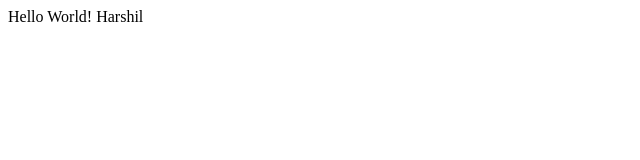
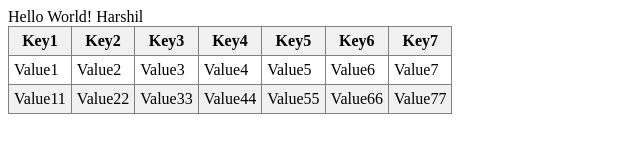
Before and after one commit to harshild/fb-api-chatbot, a website: page src/public/index.html in a window 1280 px wide. Shown: the whole page, without its empty margins (0-640 px from the left). Drawn offline with nearby package versions, Linux system fonts and the light colour scheme.

Commit message:
Configured a basic dynamic table

```diff
--- a/src/public/index.html
+++ b/src/public/index.html
@@ -2,6 +2,19 @@
 <html ng-app="mainApp" ng-controller="mainCtrl">
 <script src="https://ajax.googleapis.com/ajax/libs/angularjs/1.5.8/angular.min.js"></script>
 <script src="main.js"></script>
+<style>
+table, th , td  {
+  border: 1px solid grey;
+  border-collapse: collapse;
+  padding: 5px;
+}
+table tr:nth-child(odd) {
+  background-color: #f1f1f1;
+}
+table tr:nth-child(even) {
+  background-color: #ffffff;
+}
+</style>
 
 <head>
     <meta charset="UTF-8">
@@ -10,9 +23,17 @@
 
 <body>
 
-Hello World! {{name}}
+    Hello World! {{name}}
 
-<div id="dvTable"></div>
+    <table>
+        <tr>
+            <th ng-repeat="(key, value) in dataRows[0]">{{key}}</th>
+        </tr>
+        <tr ng-repeat="dataRow in dataRows">
+            <td ng-repeat="(key, value) in dataRow">{{ value }}</td>
+        </tr>
+    </table>
+
 </body>
 
 </html>
--- a/src/public/main.js
+++ b/src/public/main.js
@@ -3,4 +3,28 @@
 angular.module('mainApp', [])
     .controller('mainCtrl', function ($scope, $http) {
         $scope.name = "Harshil";
+
+        $scope.dataRows = [{
+            "Key1" : "Value1",
+            "Key2" : "Value2",
+            "Key3" : "Value3",
+            "Key4" : "Value4",
+            "Key5" : "Value5",
+            "Key6" : "Value6",
+            "Key7" : "Value7"
+        },
+        {
+            "Key1" : "Value11",
+            "Key2" : "Value22",
+            "Key3" : "Value33",
+            "Key4" : "Value44",
+            "Key5" : "Value55",
+            "Key6" : "Value66",
+            "Key7" : "Value77"
+        }
+        ]
+
+
+
+
     });
```
